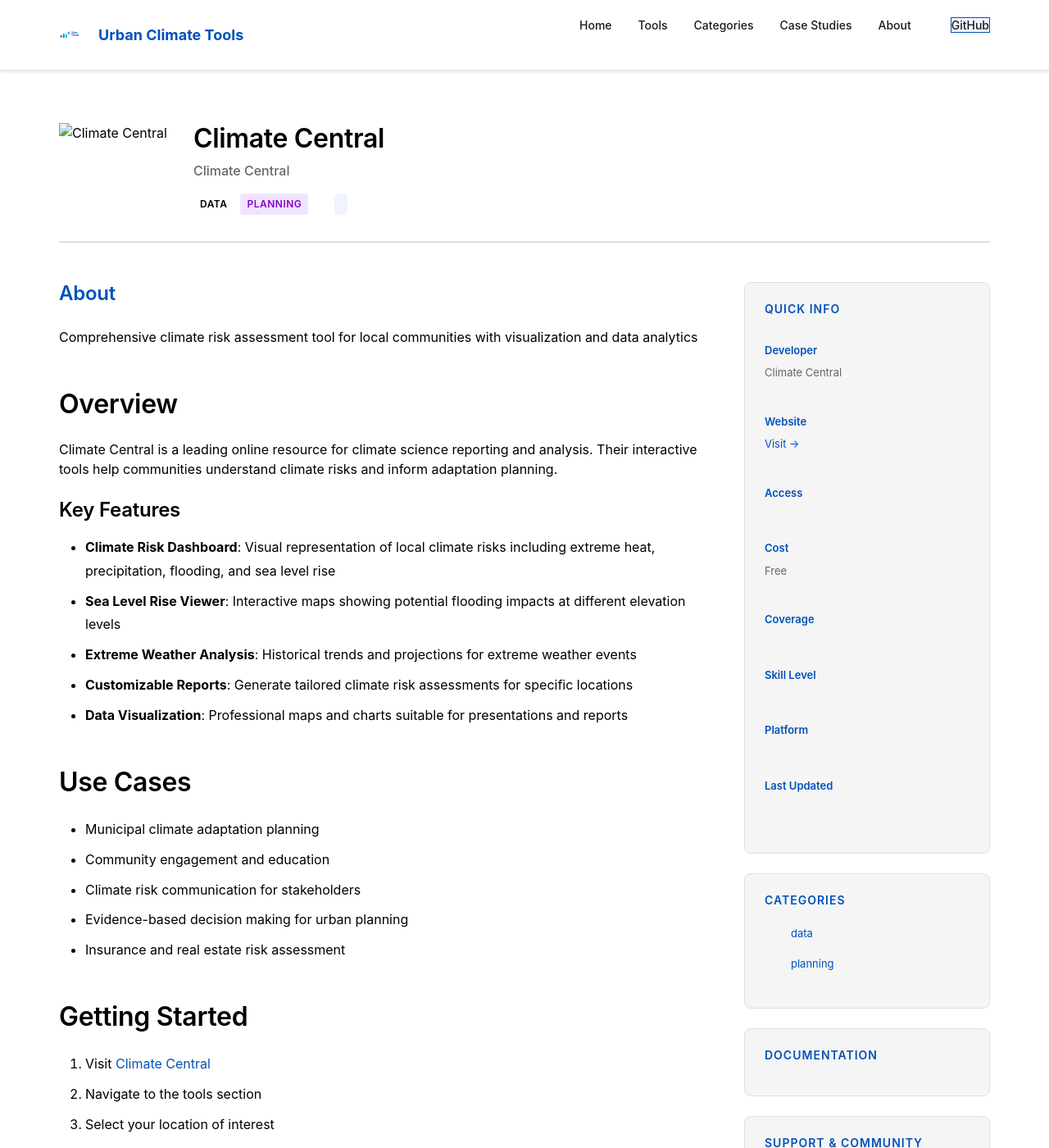
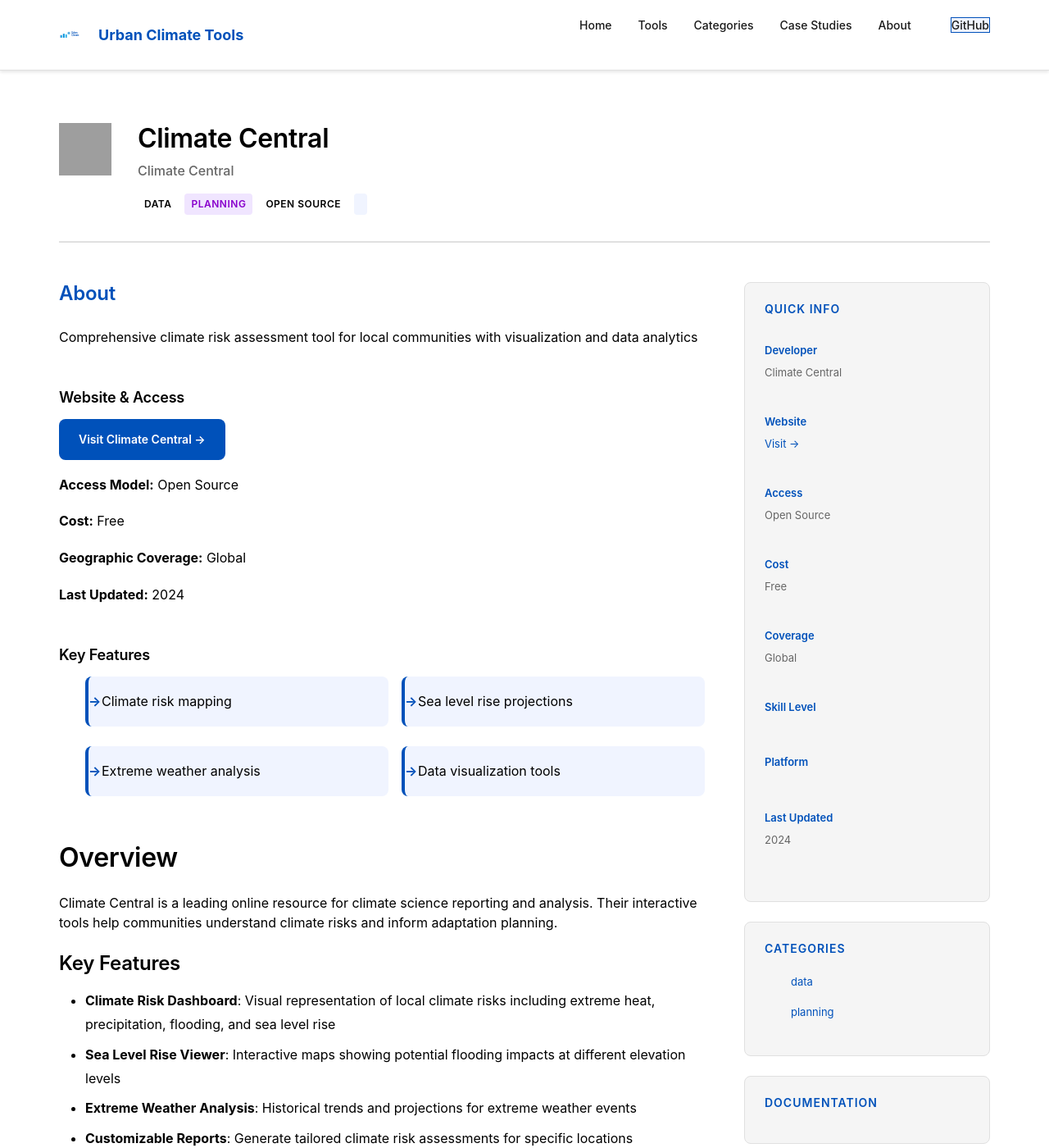
Before and after one commit to mk-ws-git/Urban-Climate-Tools, a Jekyll site: the page built from _tools/climate-central.md, in a window 1280 px wide and 1400 px high. Shown: the whole window at 82% size. Built offline with Jekyll 4.4.1, drawn with Linux system fonts in a browser that asks for light colours; grey boxes are pictures that could not be loaded.

Commit message:
Add missing front matter fields to tool pages and create placeholder assets for icons and images

```diff
--- a/_tools/climate-central.md
+++ b/_tools/climate-central.md
@@ -17,6 +17,17 @@
   - visualization
   - sea level rise
   - extreme weather
+icon: climate-central
+website: https://www.climatecentral.org
+github: https://github.com/climatecentral
+access_model: Open Source
+geographic_coverage: Global
+last_updated: 2024
+features:
+  - Climate risk mapping
+  - Sea level rise projections
+  - Extreme weather analysis
+  - Data visualization tools
 ---
 
 ## Overview
```
Also changed, not shown: assets/images/climate-central.svg (added), assets/images/norfolk-placeholder.jpg (added).
